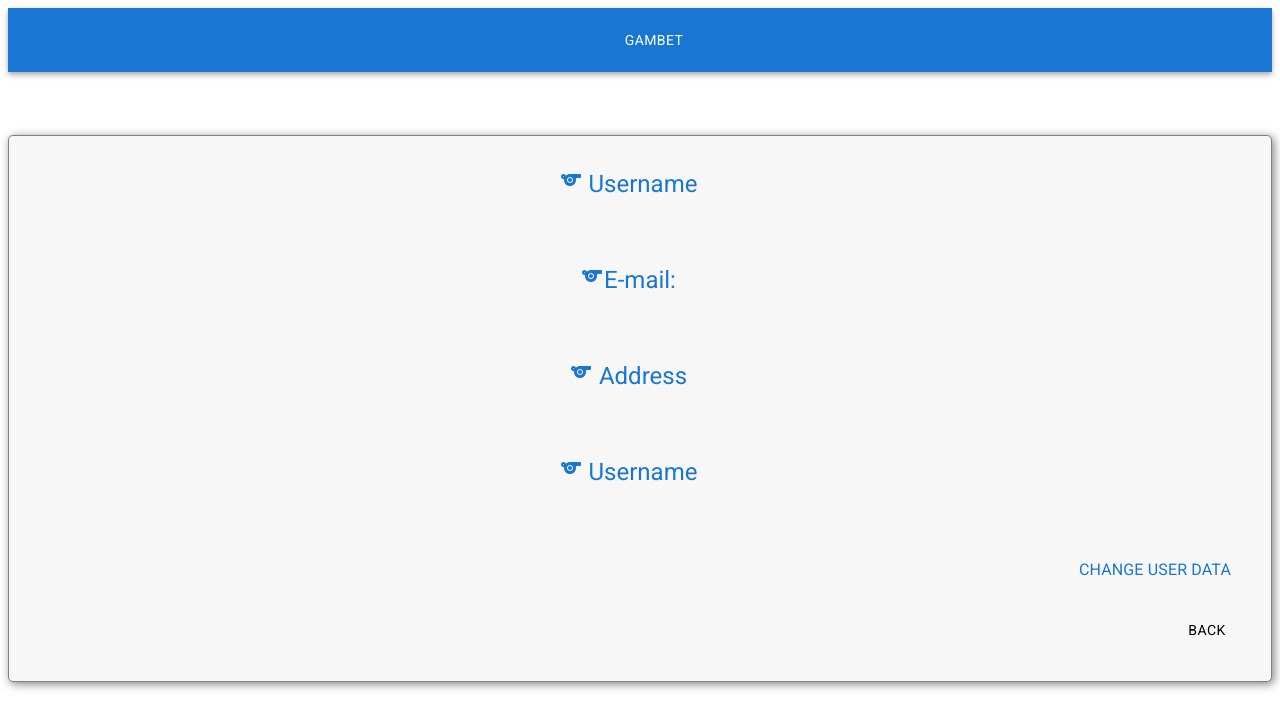
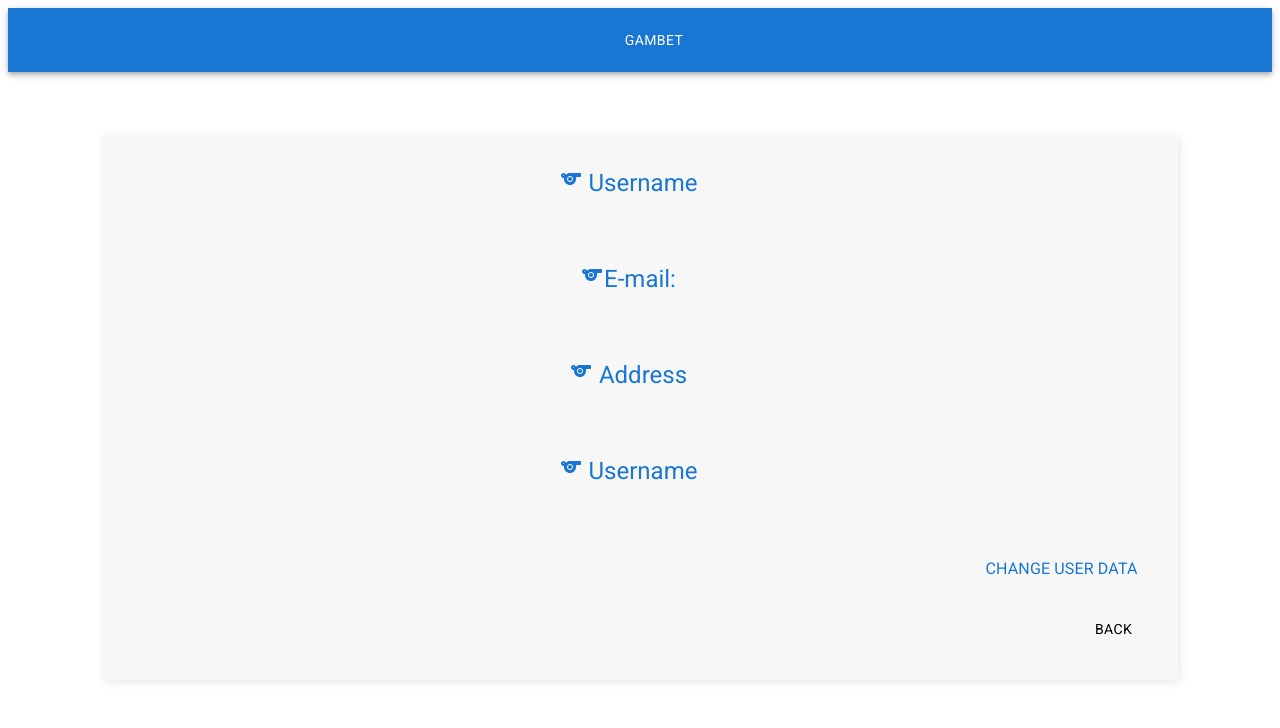
Before and after one commit to NeilenC/Tonic3Prode-Front, a Next.js app: page /user/profilePage in a window 1280 px wide. Shown: the top 728 px of the page. Built offline with nearby package versions, Linux system fonts and the light colour scheme; no server answers.

Commit message:
Layout y edicion

```diff
--- /dev/null
+++ b/src/commons/LayOut.js
@@ -0,0 +1,18 @@
+import React from 'react'
+import Head from 'next/head'
+import Navbar from '@/pages/Navbar'
+
+const LayOut = ({children}) => {
+  return (
+    <>
+    <Head>
+        <title>GAMBET</title>
+        {/* <link rel="icon" href="/favicon.ico" /> ACA AGREGAMOS EL FAVICON */ }
+      </Head>
+      <Navbar />
+      {children}
+    </>
+  )
+}
+
+export default LayOut
--- a/src/pages/_app.js
+++ b/src/pages/_app.js
@@ -6,6 +6,7 @@ import { Toaster } from "react-hot-toast";
 import Navbar from "./Navbar";
 import { onPageLoad } from "../../utils/verificationIP";
 import UserProvider from "../../redux/UserProvider"; // Setea en Redux los datos del usuario
+import LayOut from "@/commons/LayOut";
 
 export default function App({ Component, pageProps }) {
   return (
@@ -16,8 +17,9 @@ export default function App({ Component, pageProps }) {
       <LanguageProvider>
         <Provider store={store}>
           <UserProvider>
-            <Navbar />
+            <LayOut>
             <Component {...pageProps} />
+            </LayOut>
           </UserProvider>
         </Provider>
       </LanguageProvider>
--- a/src/pages/user/profilePage.js
+++ b/src/pages/user/profilePage.js
@@ -30,14 +30,13 @@ const profilePage = () => {
         flexDirection: "column",
         justifyContent: "center",
         alignItems: "center",
-        border: "1px solid grey",
         padding: "10%",
         borderRadius: "5px ",
-        maxWidth: "95%",
+        maxWidth: "80%",
         margin: " 5% auto",
         backgroundColor: "#F7F7F7",
         padding: "2rem",
-        boxShadow: "2px 2px 10px rgba(0, 0, 0, 0.5)",
+        boxShadow: "2px 2px 10px rgba(0, 0, 0, 0.1)",
         overflow: "hidden",
       }}
     >
```
Also changed, not shown: src/pages/user/editProfile.js (+5 -6 lines).
